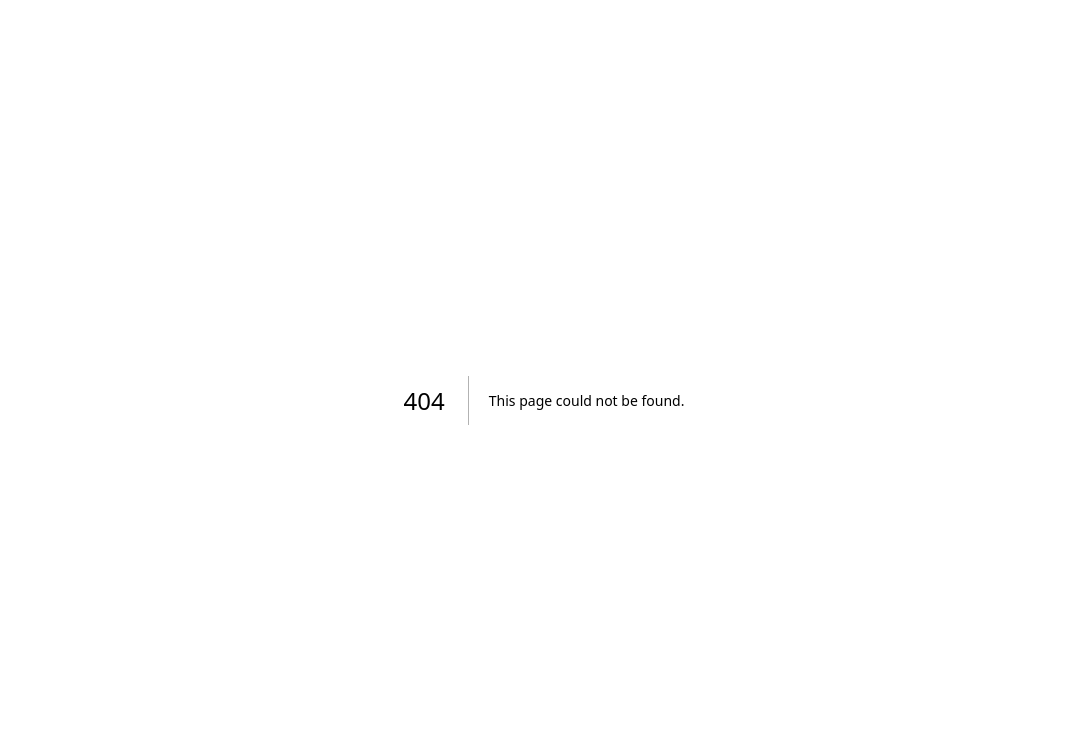
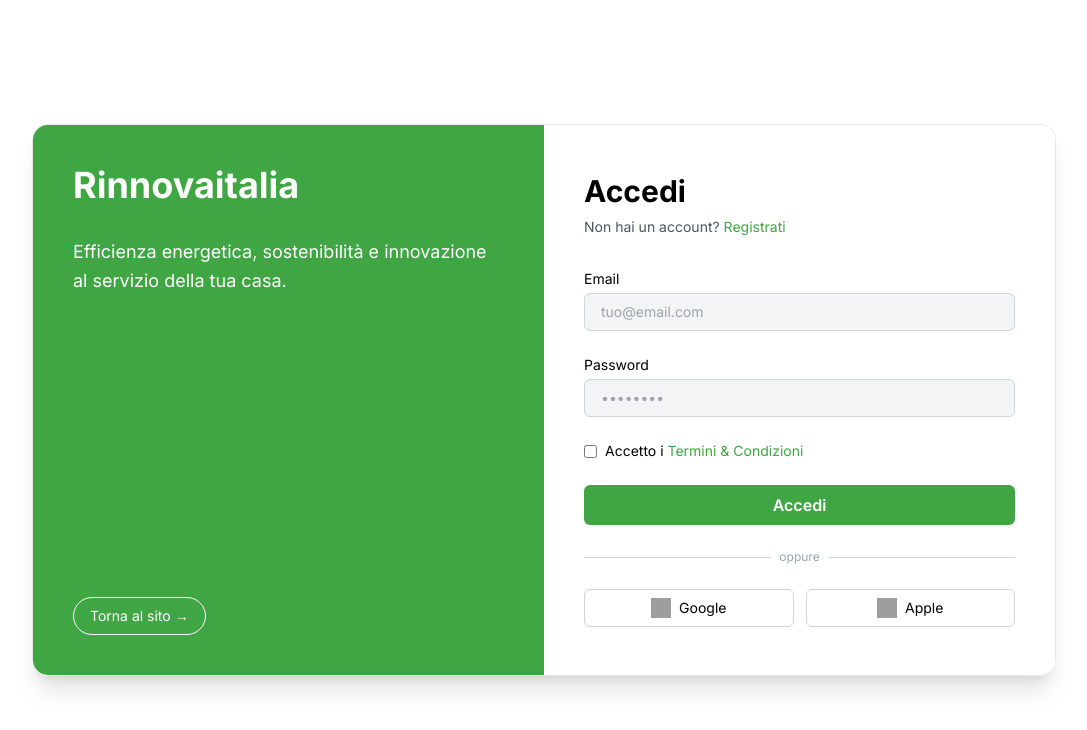
Before and after one commit to Time-Vj/rin-ita, a Next.js app: page /login in a window 1280 px wide. Before the commit this address had no page. Shown: the top 730 px of the page, without its empty margins (96-1183 px from the left). Built offline with nearby package versions, Linux system fonts and the light colour scheme; grey boxes are pictures that could not be loaded.

Commit message:
added login page

```diff
--- /dev/null
+++ b/app/login/page.tsx
@@ -0,0 +1,87 @@
+export default function Login() {
+  return (
+    <div className="min-h-screen flex items-center justify-center bg-white px-4">
+      <div className="flex w-full max-w-5xl rounded-2xl overflow-hidden shadow-xl border border-gray-200">
+
+        {/* Colonna Sinistra */}
+        <div className="hidden md:flex md:w-1/2 bg-[#40a644] text-white flex-col justify-between p-10">
+          <div>
+            <h1 className="text-4xl font-bold">Rinnovaitalia</h1>
+            <p className="mt-8 text-lg leading-relaxed">
+              Efficienza energetica, sostenibilità e innovazione al servizio della tua casa.
+            </p>
+          </div>
+          <div>
+            <a
+              href="/"
+              className="inline-block border border-white rounded-full px-4 py-2 text-sm hover:bg-white hover:text-[#40a644] transition"
+            >
+              Torna al sito →
+            </a>
+          </div>
+        </div>
+
+        {/* Colonna Destra: Login Form */}
+        <div className="w-full md:w-1/2 bg-white text-black px-10 py-12">
+          <h2 className="text-3xl font-bold mb-2">Accedi</h2>
+          <p className="text-sm text-gray-600 mb-8">
+            Non hai un account? <a href="#" className="text-[#40a644] hover:underline">Registrati</a>
+          </p>
+
+          <form className="space-y-6">
+            <div>
+              <label htmlFor="email" className="text-sm block mb-1">Email</label>
+              <input
+                type="email"
+                id="email"
+                required
+                className="w-full px-4 py-2 rounded-md bg-gray-100 border border-gray-300 text-sm focus:ring-2 focus:ring-[#40a644] outline-none"
+                placeholder="tuo@email.com"
+              />
+            </div>
+            <div>
+              <label htmlFor="password" className="text-sm block mb-1">Password</label>
+              <input
+                type="password"
+                id="password"
+                required
+                className="w-full px-4 py-2 rounded-md bg-gray-100 border border-gray-300 text-sm focus:ring-2 focus:ring-[#40a644] outline-none"
+                placeholder="••••••••"
+              />
+            </div>
+            <div className="flex items-center space-x-2 text-sm">
+              <input type="checkbox" id="terms" className="accent-[#40a644]" />
+              <label htmlFor="terms">
+                Accetto i <a href="#" className="text-[#40a644] hover:underline">Termini & Condizioni</a>
+              </label>
+            </div>
+
+            <button
+              type="submit"
+              className="w-full py-2 bg-[#40a644] hover:bg-[#2e8336] text-white rounded-md font-semibold transition-all"
+            >
+              Accedi
+            </button>
+
+            <div className="flex items-center gap-2 my-4">
+              <div className="h-px bg-gray-300 flex-1" />
+              <span className="text-xs text-gray-400">oppure</span>
+              <div className="h-px bg-gray-300 flex-1" />
+            </div>
+
+            <div className="flex gap-3">
+              <button className="flex-1 flex items-center justify-center gap-2 border border-gray-300 rounded-md py-2 hover:bg-gray-100 transition">
+                <img src="https://www.svgrepo.com/show/475656/google-color.svg" alt="Google" className="h-5 w-5" />
+                <span className="text-sm">Google</span>
+              </button>
+              <button className="flex-1 flex items-center justify-center gap-2 border border-gray-300 rounded-md py-2 hover:bg-gray-100 transition">
+                <img src="https://www.svgrepo.com/show/448255/apple.svg" alt="Apple" className="h-5 w-5" />
+                <span className="text-sm">Apple</span>
+              </button>
+            </div>
+          </form>
+        </div>
+      </div>
+    </div>
+  );
+}
```
